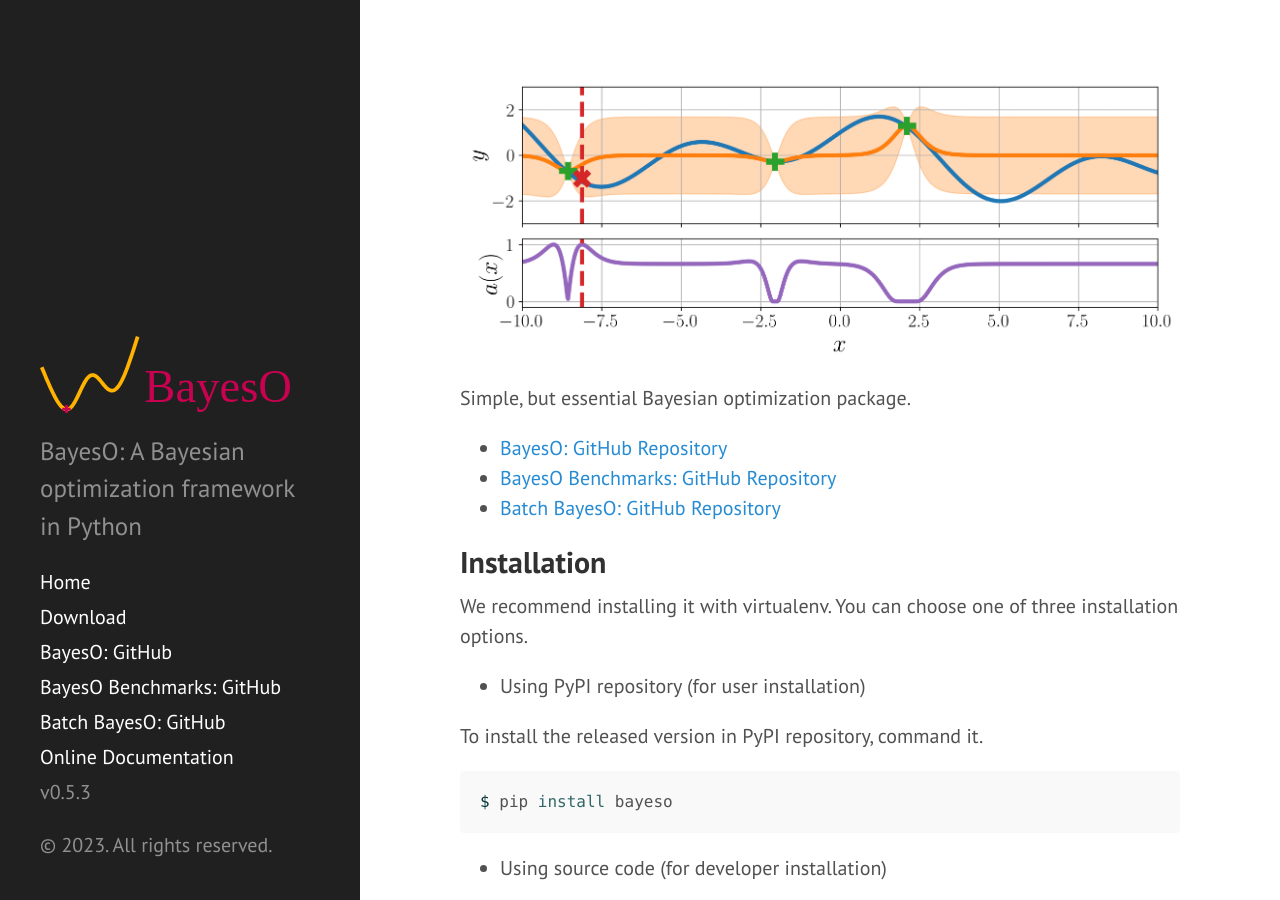
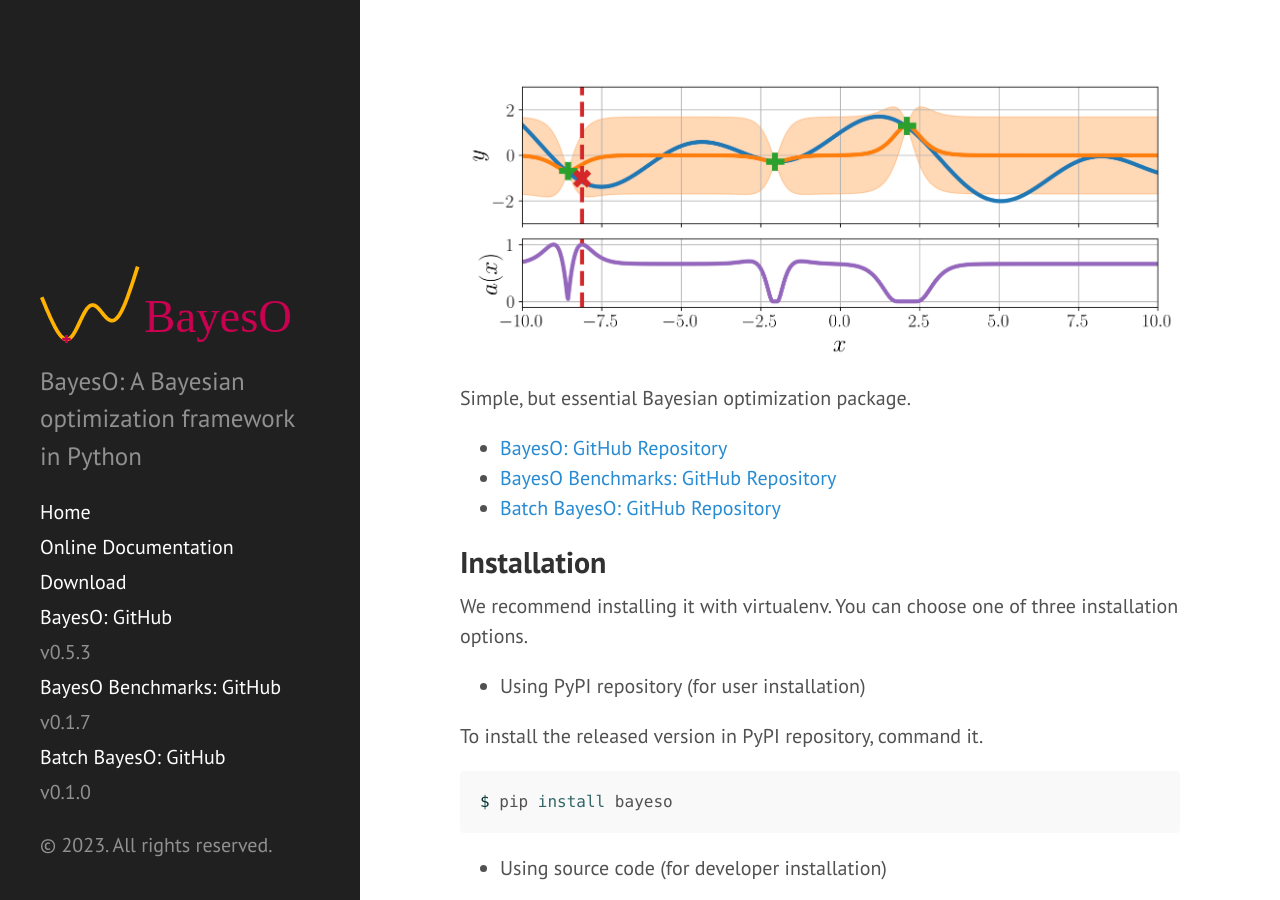
Before and after one commit to jungtaekkim/bayeso, a Jekyll site: the page built from index.md, in a window 1280 px wide and 900 px high. Built offline with Jekyll 4.4.1, drawn with Linux system fonts in a browser that asks for light colours; Markdown is read by kramdown in place of the engine named in the settings.

Commit message:
Update versions

```diff
--- a/_config.yml
+++ b/_config.yml
@@ -16,8 +16,9 @@
   name:           'Jungtaek Kim'
   url:            https://jungtaek.github.io
 
-# Custom vars
-version:          0.5.3
+version-bayeso:   0.5.3
+version-bench:    0.1.7
+version-batch:    0.1.0
 
 github:
   repo-bayeso:    https://github.com/jungtaekkim/bayeso
--- a/_includes/sidebar.html
+++ b/_includes/sidebar.html
@@ -9,12 +9,14 @@
 
     <nav class="sidebar-nav">
       <a class="sidebar-nav-item" href="{{ site.url }}">Home</a>
+      <a class="sidebar-nav-item" href="{{ site.documentation }}">Online Documentation</a>
       <a class="sidebar-nav-item" href="{{ site.github.repo-bayeso }}/archive/v{{ site.version }}.zip">Download</a>
       <a class="sidebar-nav-item" href="{{ site.github.repo-bayeso }}">BayesO: GitHub</a>
+      <span class="sidebar-nav-item">v{{ site.version-bayeso }}</span>
       <a class="sidebar-nav-item" href="{{ site.github.repo-bench }}">BayesO Benchmarks: GitHub</a>
+      <span class="sidebar-nav-item">v{{ site.version-bench }}</span>
       <a class="sidebar-nav-item" href="{{ site.github.repo-batch }}">Batch BayesO: GitHub</a>
-      <a class="sidebar-nav-item" href="https://bayeso.readthedocs.io/en/main/">Online Documentation</a>
-      <span class="sidebar-nav-item">v{{ site.version }}</span>
+      <span class="sidebar-nav-item">v{{ site.version-batch }}</span>
     </nav>
 
     <p>&copy; {{ site.time | date: '%Y' }}. All rights reserved.</p>
```
